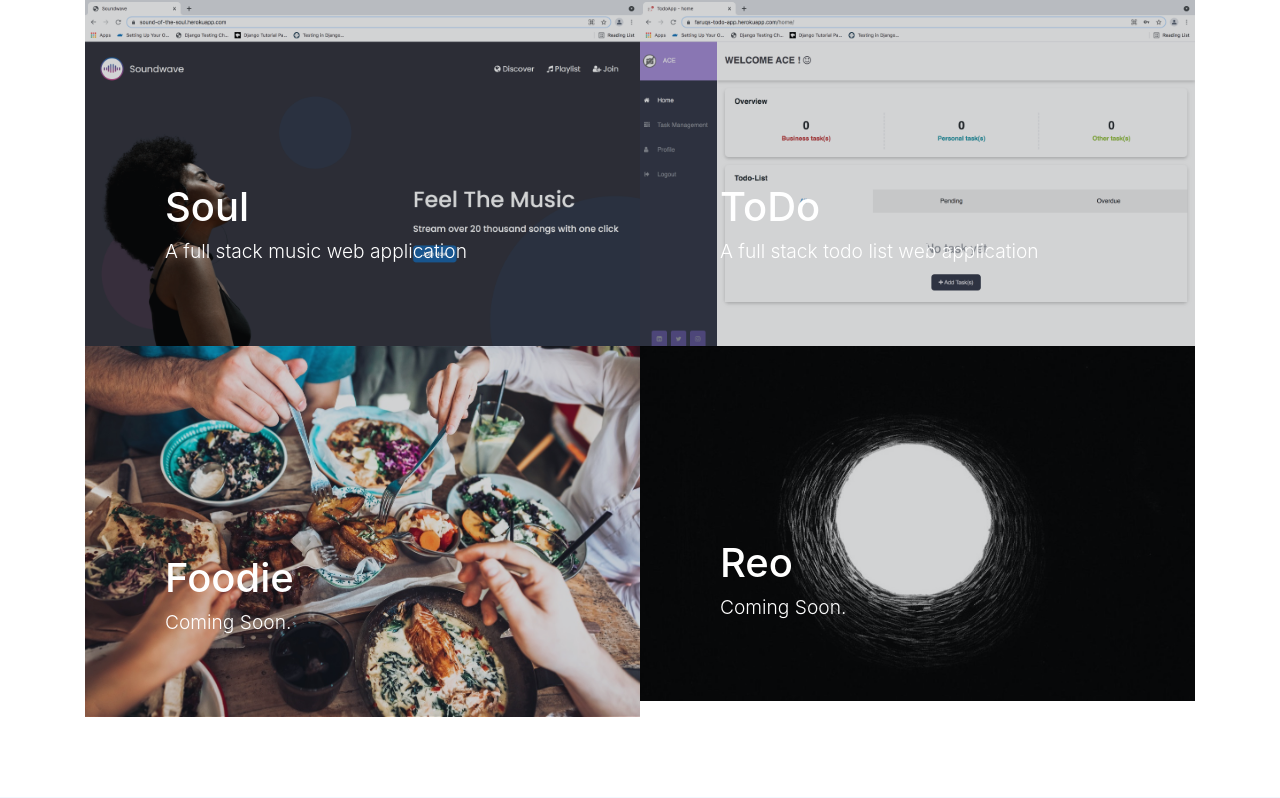
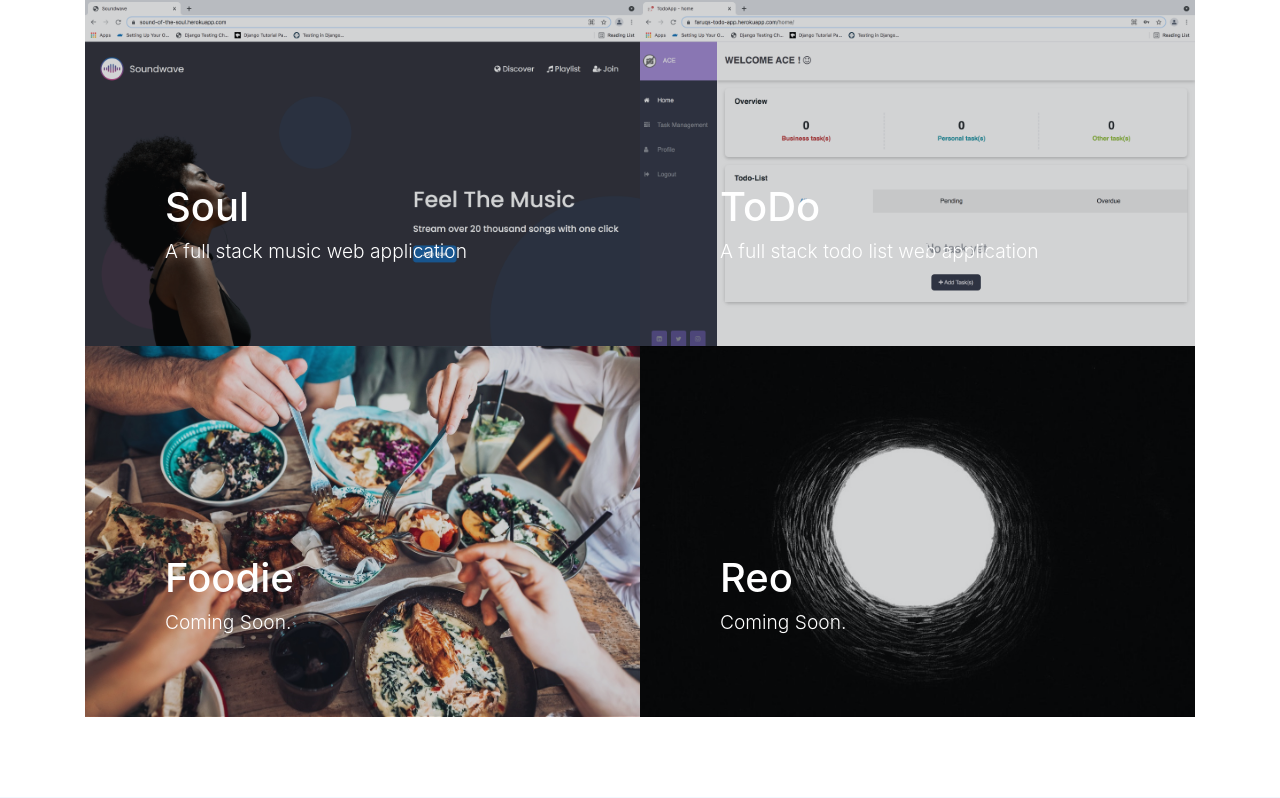
Before and after one commit to Faruqt/Hng-stage2-Resume-page, a Django app: page / in a window 1280 px wide. Shown: the part 1818-2616 px from the top of the page. Run offline with Django 3.2, Linux system fonts and the light colour scheme; some libraries are stand-ins or nearby versions.

Commit message:
Add new class to reo portfolio img tag

```diff
--- a/templates/resume.html
+++ b/templates/resume.html
@@ -71,7 +71,6 @@
              <div class="text-one">Welcome to my World,</div>
              <div class="text-two">I'm Faruq Abdulsalam</div>
              <div id="word" class="text-three">Web Developer</div>
-             <!-- <h3 class="mb-4"><em id="word"></em></h3> -->
            </div>
          </div>
        </section>
@@ -130,61 +129,7 @@
        </div>
       </section>
 
-      <!-- My Services Section Start -->
-       <!-- <section class="services" id="services">
-         <div class="content">
-           <div class="title"><span>My Projects</span></div>
-           <div class="boxes">
-             <div class="box">
-                <a class="portfolio-item" href="https://sound-of-the-soul.herokuapp.com/" target="blank">
-
-               <div class="icon">
-                 <i class="fas fa-desktop"></i>
-                </div>
-                <div class="topic">Soul</div>
-                <p>A full stack music web application which allows users to sign up &
-                make and manage their own personal playlist.</p>
-                </a>
-           </div>
-             <div class="box">
-               <div class="icon">
-                 <i class="fas fa-paint-brush"></i>
-             </div>
-             <div class="topic">Graphic Design</div>
-             <p>Lorem ipsum dolor sit amet, consectetur adipisicing elit. Mollitia autem quam odio, qui voluptatem eligendi?</p>
-           </div>
-             <div class="box">
-               <div class="icon">
-                 <i class="fas fa-chart-line"></i>
-             </div>
-             <div class="topic">Digital Marketing</div>
-             <p>Lorem ipsum dolor sit amet, consectetur adipisicing elit. Mollitia autem quam odio, qui voluptatem eligendi?</p>
-           </div>
-             <div class="box">
-               <div class="icon">
-                 <i class="fab fa-android"></i>
-             </div>
-             <div class="topic">Icon Design</div>
-             <p>Lorem ipsum dolor sit amet, consectetur adipisicing elit. Mollitia autem quam odio, qui voluptatem eligendi?</p>
-           </div>
-             <div class="box">
-               <div class="icon">
-                 <i class="fas fa-camera-retro"></i>
-             </div>
-             <div class="topic">Photography</div>
-             <p>Lorem ipsum dolor sit amet, consectetur adipisicing elit. Mollitia autem quam odio, qui voluptatem eligendi?</p>
-           </div>
-             <div class="box">
-               <div class="icon">
-                 <i class="fas fa-tablet-alt"></i>
-             </div>
-             <div class="topic">Apps Devlopment</div>
-             <p>Lorem ipsum dolor sit amet, consectetur adipisicing elit. Mollitia autem quam odio, qui voluptatem eligendi?</p>
-           </div>
-         </div>
-         </div>
-       </section> -->
-
+      <!-- My Portfolio Section Start -->
        <section class="content-section" id="portfolio">
         <div class="container">
             <div id="3js-porfolio"></div>
@@ -228,7 +173,7 @@
                     </a>
                 </div>
                 <div class="col-lg-6">
-                    <a class="portfolio-item" href="#">
+                    <a class="portfolio-item empty" href="#">
                     <span class="caption">
                         <span class="caption-content">
                         <h1>Reo</h1>
@@ -281,6 +226,5 @@
         </div>
       </footer>
 
-        <!-- <script src="script.js"></script> -->
     </body>
 </html>
```
